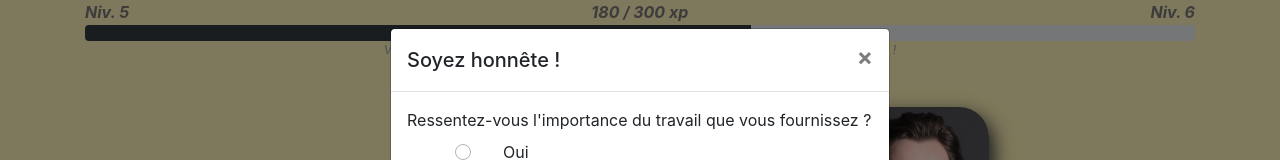
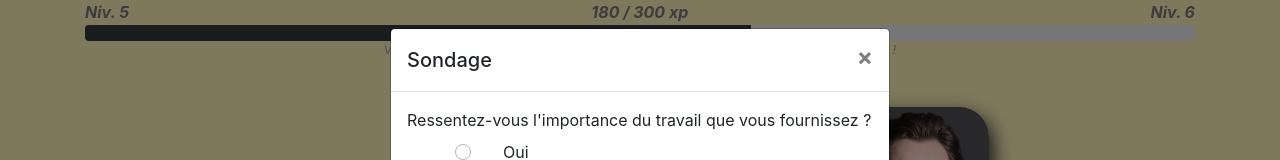
Before and after one commit to Syny5/Challenge-Your-Life-Roubaix-SU-WE, a plain HTML site: page profil.html in a window 1280 px wide. Both pictures are taken after a click on the button "Répondre au questionnaire". Shown: the top 160 px of the page. Drawn offline with nearby package versions, Linux system fonts and the light colour scheme.

Commit message:
Fini fini

```diff
--- a/profil.html
+++ b/profil.html
@@ -46,7 +46,7 @@
         <div class="modal-dialog" role="document">
           <div class="modal-content">
             <div class="modal-header">
-              <h5 class="modal-title" id="exampleModalLabel">Soyez honnête !</h5>
+              <h5 class="modal-title" id="exampleModalLabel">Sondage</h5>
               <button type="button" class="close" data-dismiss="modal" aria-label="Close">
                 <span aria-hidden="true">&times;</span>
               </button>
```
